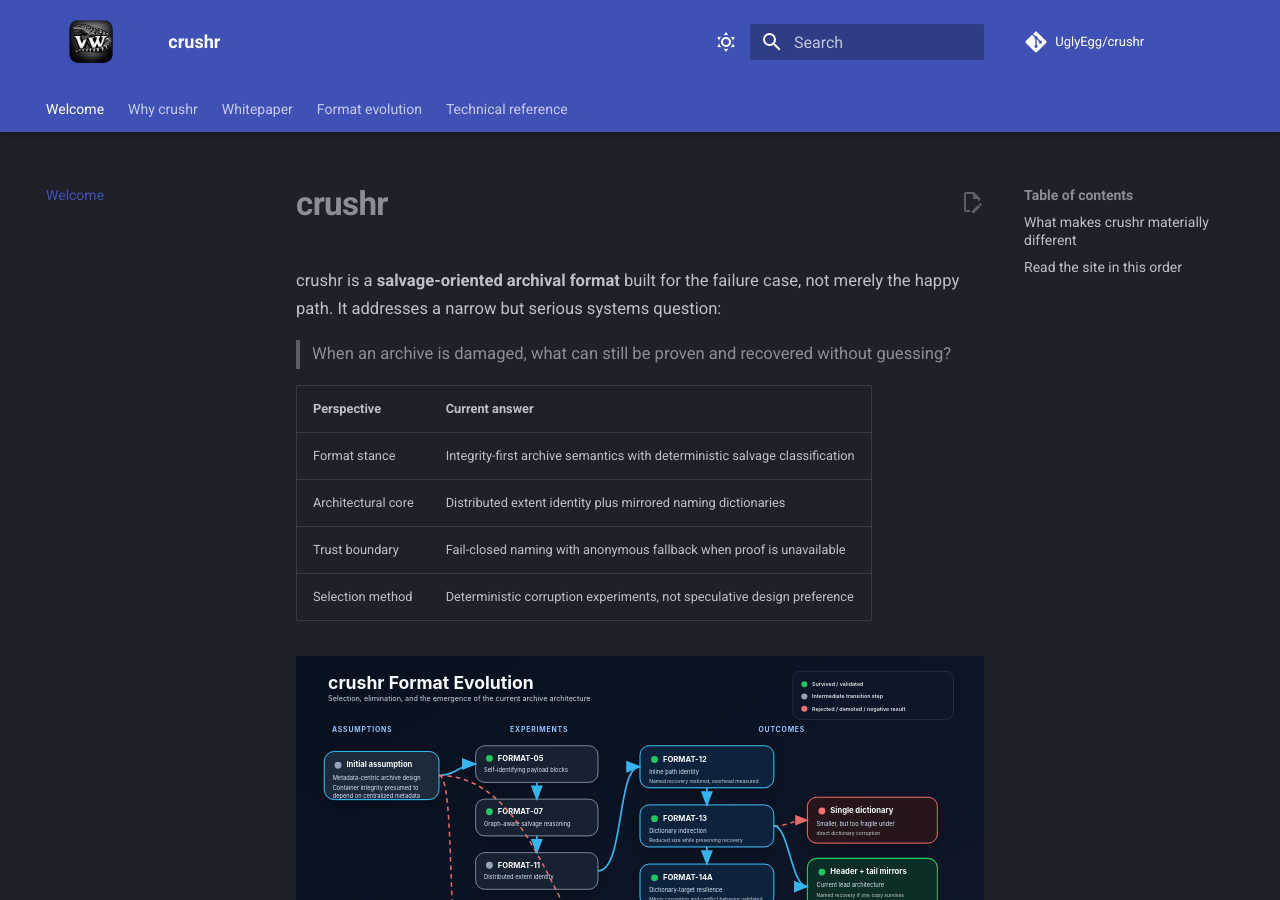
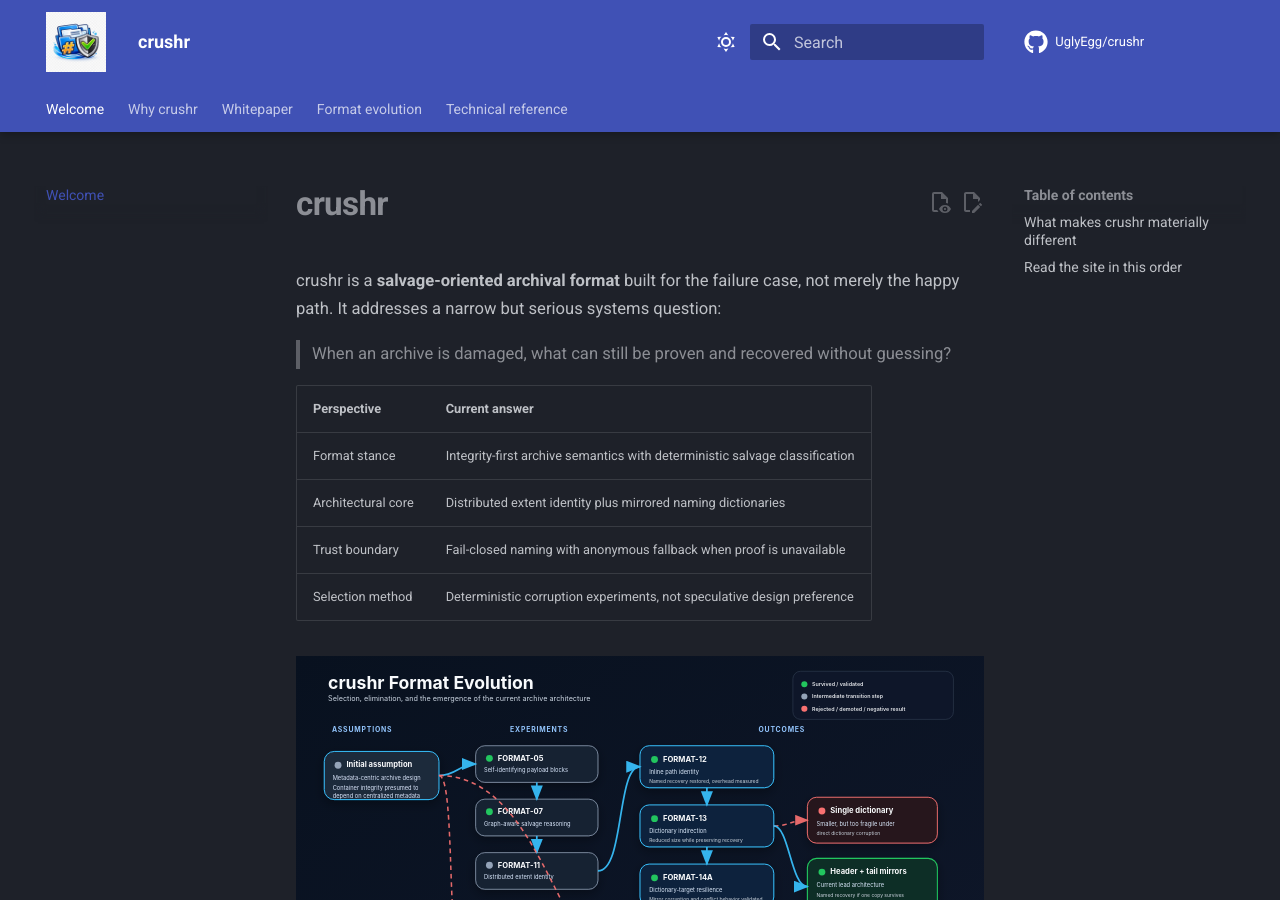
Before and after one commit to UglyEgg/crushr, an MkDocs documentation site: the page built from docs/index.md, in a window 1280 px wide and 900 px high. Built offline with MkDocs 1.6.1 and Material for MkDocs 9.7.7, drawn with Linux system fonts in a browser that asks for light colours; comment, search, counter and statistics services are not loaded.

Commit message:
tweaking the website

```diff
--- a/mkdocs.yml
+++ b/mkdocs.yml
@@ -1,15 +1,29 @@
+# =========================================================
+# Site Metadata
+# =========================================================
+
 site_name: crushr
 site_description: Salvage-oriented archive format and technical documentation
 site_url: https://crushr.entropy.quest/
+site_author: Richard Majewski — Varanid Works
+
 repo_name: UglyEgg/crushr
 repo_url: https://github.com/UglyEgg/crushr
-site_author: Richard Majewski - Varanid Works
 edit_uri: edit/main/docs/
+
+# =========================================================
+# Theme (Zensical-compatible Material-style config)
+# =========================================================
 
 theme:
   name: material
-  logo: assets/logo.webp
+
+  logo: assets/crushr_icon.webp
   favicon: assets/favicon.png
+
+  icon:
+    repo: fontawesome/brands/github
+
   palette:
     - scheme: slate
       primary: custom
@@ -17,13 +31,16 @@ theme:
       toggle:
         icon: material/weather-sunny
         name: Switch to light mode
+
     - scheme: default
       primary: custom
       accent: custom
       toggle:
         icon: material/weather-night
         name: Switch to dark mode
+
   features:
+    # Navigation
     - navigation.instant
     - navigation.tracking
     - navigation.sections
@@ -31,13 +48,25 @@ theme:
     - navigation.top
     - navigation.tabs
     - navigation.tabs.sticky
+
+    # Content / repository actions
     - content.code.copy
     - content.action.edit
-    - search.suggest
+    - content.action.view
+
+    # Search
     - search.highlight
+
+# =========================================================
+# Assets
+# =========================================================
 
 extra_css:
   - assets/stylesheets/theme.css
+
+# =========================================================
+# Markdown Extensions
+# =========================================================
 
 markdown_extensions:
   - admonition
@@ -55,9 +84,14 @@ markdown_extensions:
   - pymdownx.inlinehilite
   - pymdownx.highlight
 
+# =========================================================
+# Navigation Structure
+# =========================================================
+
 nav:
   - Welcome: index.md
   - Why crushr: why-crushr.md
+
   - Whitepaper:
       - Executive summary: whitepaper/index.md
       - Problem statement: whitepaper/problem-statement.md
@@ -65,7 +99,9 @@ nav:
       - Recovery and integrity model: whitepaper/recovery-model.md
       - Experimental evaluation: whitepaper/evaluation.md
       - Applicability and roadmap: whitepaper/applicability.md
+
   - Format evolution: format-evolution.md
+
   - Technical reference:
       - Overview: reference/index.md
       - Archive format boundary: reference/archive-format.md
```
Also changed, not shown: docs/assets/crushr_icon-lineart.webp (added), docs/assets/crushr_icon.webp (added), docs/assets/gh_social.png (added).
